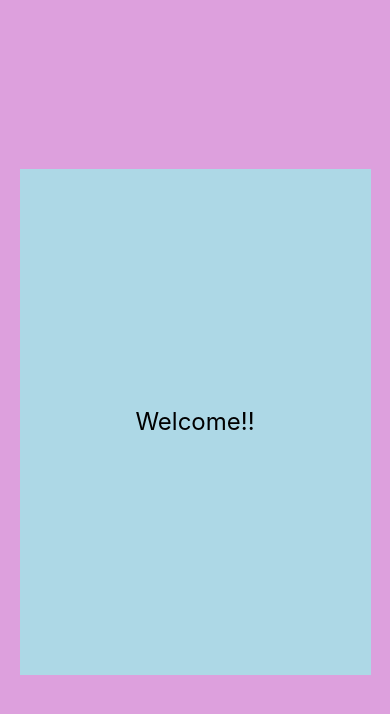
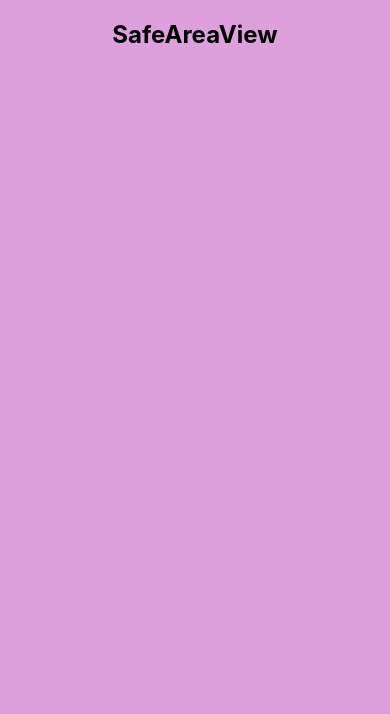
Before and after one commit to Narotam-Mishra/react-native-learning, a React Native app in the folder DynamicUI/: screen / in a window 390 px wide. Shown: the top 714 px of the page. Built offline with nearby package versions, Linux system fonts and the light colour scheme.

Commit message:
react-native_SafeAreaView_1.43

```diff
--- a/DynamicUI/App.js
+++ b/DynamicUI/App.js
@@ -1,31 +1,32 @@
-import { StyleSheet, Text, useWindowDimensions, View } from 'react-native';
+import { SafeAreaView, StyleSheet, Text, View } from 'react-native';
 
 export default function App() {
-  const windowWidth = useWindowDimensions().width
-  const windowHeight = useWindowDimensions().height
-
   return (
-    <View style={styles.container}>
-      <View style={[styles.box, {
-        width: windowWidth > 500 ? "70%" : "90%",
-        height: windowHeight > 600 ? "60%": "90%",
-      }]}>
-          <Text style={{ fontSize: windowWidth > 500 ? 50 : 24}}>Welcome!!</Text>
+    <SafeAreaView style={styles.safeContainer}>
+      <View style={styles.container}>
+      <View style={styles.box}>
+        <Text style={styles.text}>SafeAreaView</Text>
       </View>
     </View>
+    </SafeAreaView>
   );
 }
 
 const styles = StyleSheet.create({
+  safeContainer: {
+    flex: 1,
+    backgroundColor: 'plum',
+  },
   container: {
     flex: 1,
     backgroundColor: 'plum',
-    alignItems: 'center',
-    justifyContent: 'center',
   },
   box:{
-    backgroundColor: "lightblue",
-    alignItems: "center",
-    justifyContent: "center",
+    padding: 20,
   },
+  text:{
+    fontSize: 24,
+    fontWeight: "bold",
+    textAlign: "center",
+  }
 });
```
Also changed, not shown: 1 other file (tests, documents, lock files or other folders).
